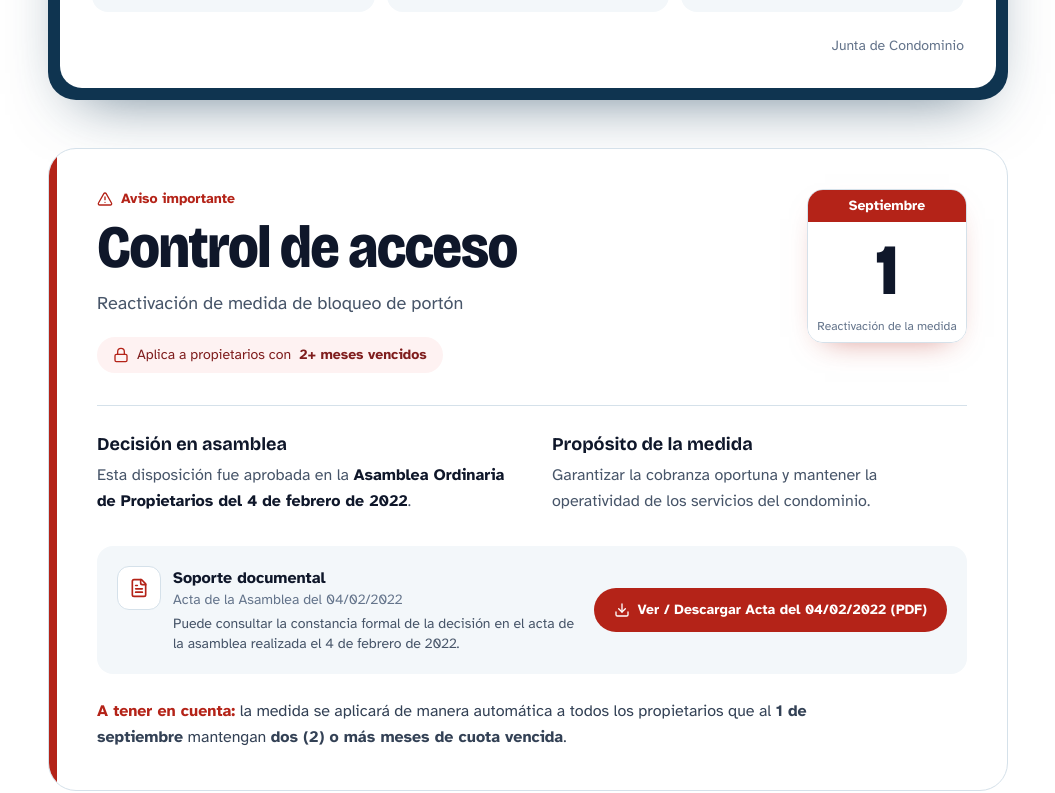
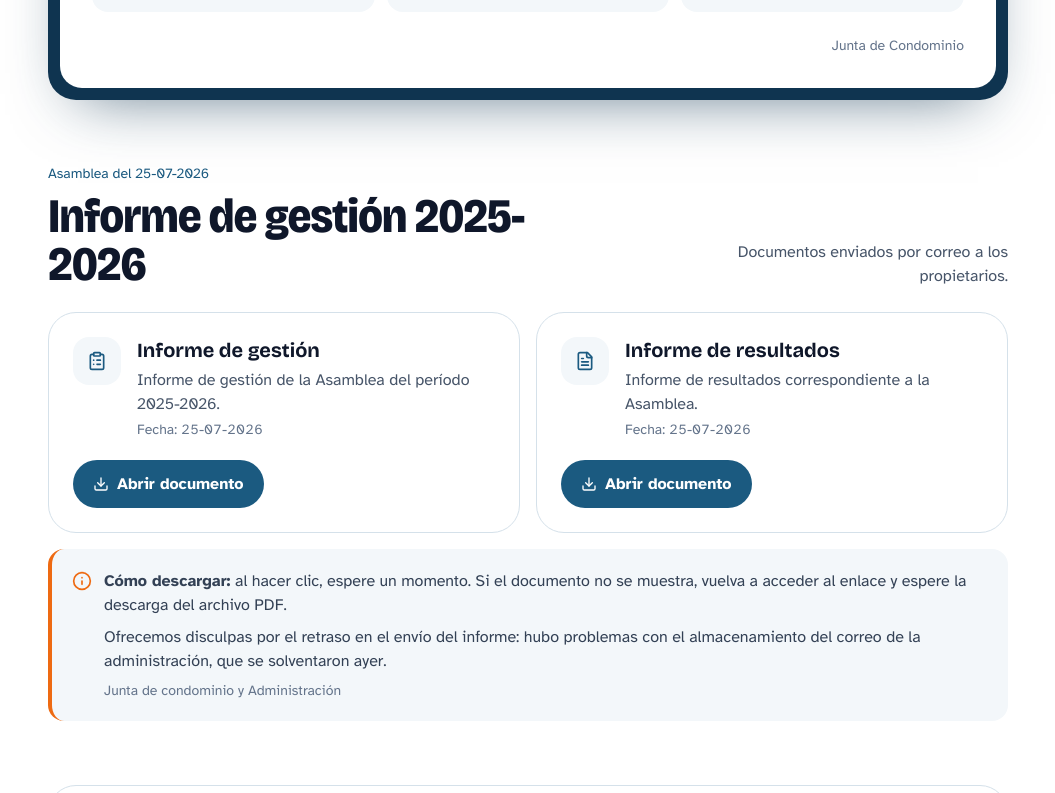
Before and after one commit to JanteWinkel/vista-azul-page, a Next.js app: page / in a window 1280 px wide. Shown: the part 1207-2000 px from the top of the page, without its empty margins (112-1167 px from the left). Built offline with nearby package versions, Linux system fonts and the light colour scheme; no server answers.

Commit message:
cambios asamblea y form mascotas

```diff
--- /dev/null
+++ b/app/informes/components/informe_gestion_2025-2026.tsx
@@ -0,0 +1,71 @@
+import Link from 'next/link';
+import { FileText, ClipboardList, Download, Info } from 'lucide-react';
+import { SectionHeader, btnPrimary, sectionWrap } from '@/components/va-ui';
+
+const documentos = [
+    {
+        titulo: "Informe de gestión",
+        descripcion: "Informe de gestión de la Asamblea del período 2025-2026.",
+        fecha: "25-07-2026",
+        icono: ClipboardList,
+        href: "https://drive.google.com/file/d/1w9eAnD1Ft4cvxPHt840mxP7YsOzwKNtN/view?usp=drive_link",
+    },
+    {
+        titulo: "Informe de resultados",
+        descripcion: "Informe de resultados correspondiente a la Asamblea.",
+        fecha: "25-07-2026",
+        icono: FileText,
+        href: "https://drive.google.com/file/d/1pPt9aqfu7k8aUC0m_lKcoqnsSkTbmPZd/view?usp=drive_link",
+    },
+];
+
+const InformeGestion2526 = () => {
+    return (
+        <section className={`${sectionWrap} font-legible`}>
+            <SectionHeader
+                kicker="Asamblea del 25-07-2026"
+                title="Informe de gestión 2025-2026"
+                description="Documentos enviados por correo a los propietarios."
+            />
+
+            <div className="mt-6 grid gap-4 md:grid-cols-2">
+                {documentos.map((doc) => (
+                    <article
+                        key={doc.href}
+                        className="rounded-[28px] border border-va-linea dark:border-white/10 bg-white dark:bg-va-marea p-6 flex flex-col gap-5"
+                    >
+                        <div className="flex gap-4">
+                            <span className="grid place-items-center w-12 h-12 rounded-2xl bg-va-bruma dark:bg-white/5 flex-shrink-0">
+                                <doc.icono className="w-5 h-5 text-va-azul dark:text-sky-300" />
+                            </span>
+                            <div>
+                                <h3 className="font-display font-bold text-xl leading-snug text-slate-900 dark:text-white">{doc.titulo}</h3>
+                                <p className="mt-1 text-slate-600 dark:text-slate-400">{doc.descripcion}</p>
+                                <p className="mt-1 text-sm text-slate-500 dark:text-slate-400 tabular-nums">Fecha: {doc.fecha}</p>
+                            </div>
+                        </div>
+                        <Link href={doc.href} target="_blank" rel="noopener noreferrer" className={`${btnPrimary} mt-auto self-start`}>
+                            <Download className="w-4 h-4" />
+                            Abrir documento
+                        </Link>
+                    </article>
+                ))}
+            </div>
+
+            <div className="mt-4 rounded-2xl border-l-4 border-va-sol bg-va-bruma dark:bg-white/5 p-5 flex gap-3">
+                <Info className="w-5 h-5 mt-0.5 flex-shrink-0 text-va-sol" />
+                <div className="text-slate-700 dark:text-slate-300 space-y-2">
+                    <p>
+                        <span className="font-bold">Cómo descargar:</span> al hacer clic, espere un momento. Si el documento no se muestra, vuelva a acceder al enlace y espere la descarga del archivo PDF.
+                    </p>
+                    <p>
+                        Ofrecemos disculpas por el retraso en el envío del informe: hubo problemas con el almacenamiento del correo de la administración, que se solventaron ayer.
+                    </p>
+                    <p className="text-sm text-slate-500 dark:text-slate-400">Junta de condominio y Administración</p>
+                </div>
+            </div>
+        </section>
+    );
+};
+
+export default InformeGestion2526;
--- a/app/informes/page.tsx
+++ b/app/informes/page.tsx
@@ -1,12 +1,9 @@
 'use client'
 
 import Footer from "@/components/footer";
-import Informe2425 from "./components/informe_2024-2025";
-import DiaTrabajador from "@/components/trabajador";
 import BannerInformes from "./components/banner_informes";
-import JornadaMascotas from "./components/jornada_mascotas";
-import InformesAsamblea from "./components/informes";
 import CensoMascotas from "@/components/censo_mascotas";
+import InformeGestion2526 from "./components/informe_gestion_2025-2026";
 import { PageIntro } from "@/components/va-ui";
 
 
@@ -20,10 +17,8 @@ const InformesPage = () => {
                     En esta sección se presenta un registro de todas las acciones, jornadas y proyectos que se han llevado a cabo. Desde trabajos de mantenimiento hasta eventos comunitarios.
                 </PageIntro>
             </div>
-            <InformesAsamblea />
-            <Informe2425 />
-            <DiaTrabajador />
-            <JornadaMascotas />
+            <InformeGestion2526 />
+
             <CensoMascotas />
             <Footer />
         </div>
--- a/app/page.tsx
+++ b/app/page.tsx
@@ -8,12 +8,14 @@ import InfoUbicacion from "@/components/direccion";
 // import PagosSinIdentificar from "@/components/anuncio-reutilizable-2";
 import InfoBloqueoControl from "./convovatorias/asamblea";
 import InfoRecaudacionPozo from "./convovatorias/InfoRecaudacionPozo";
+import InformeGestion2526 from "./informes/components/informe_gestion_2025-2026";
 
 export default function Home() {
   return (
     <main className="pb-8">
       <div>
         <InfoRecaudacionPozo />
+        <InformeGestion2526 />
         <InfoBloqueoControl />
         {/*<PagosSinIdentificar /> */}
         <InfoUbicacion />
--- a/components/censo_mascotas.tsx
+++ b/components/censo_mascotas.tsx
@@ -21,7 +21,7 @@ const CensoMascotas = () => {
 
                 <div className="md:text-right">
                     <Link
-                        href="https://forms.gle/8Jv2MeyXZvsj9QzG9"
+                        href="https://forms.gle/Et6AmuWGzkvakPFT6"
                         target="_blank"
                         rel="noopener noreferrer"
                         className="inline-flex items-center gap-2 rounded-full bg-va-abismo hover:bg-va-noche text-white font-bold text-lg px-6 py-3.5 transition-colors focus-visible:outline focus-visible:outline-2 focus-visible:outline-offset-2 focus-visible:outline-va-abismo"
--- a/lib/nav.ts
+++ b/lib/nav.ts
@@ -6,4 +6,5 @@ export const menuItems = [
     { href: '/calendario', label: 'Calendario' },
     { href: '/normativas', label: 'Normativas' },
     { href: '/finanzas', label: 'Finanzas' },
+    { href: '/informes', label: 'Informes' },
 ]
```
